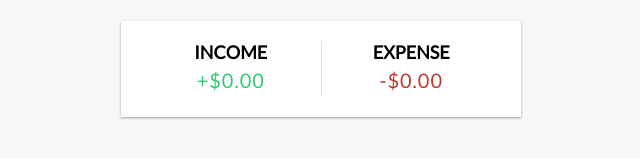
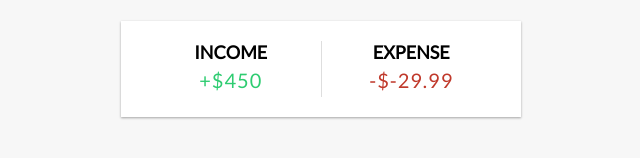
Before and after one commit to KenanRamazanov/ExpenseTracker-Vue.js, a Vue app: page / in a window 1280 px wide. Shown: the part 150-308 px from the top of the page, without its empty margins (319-959 px from the left). Built offline with nearby package versions, Linux system fonts and the light colour scheme.

Commit message:
Creating functional income and expense

```diff
--- a/src/App.vue
+++ b/src/App.vue
@@ -2,7 +2,7 @@
   <Header/>
   <div class="container">
   <Balance :total="total"/>
-  <IncomeExpense/>
+  <IncomeExpense :income="+income" :expenses="+expenses"/>
   <TransactionList :transactions="transactions"/>
   <AddTransaction/>
   </div>
@@ -27,6 +27,19 @@
   return transactions.value.reduce((acc, transaction) => {
     return acc + transaction.amount;
   },0);
-})
+});
 
+const income = computed(() => {
+  return transactions.value
+  .filter((transaction) => transaction.amount > 0)
+    .reduce((acc, transaction) => acc + transaction.amount, 0)
+    .toFixed(2);
+});
+
+const expenses = computed(() => {
+  return transactions.value
+    .filter((transaction) => transaction.amount < 0)
+    .reduce((acc, transaction) => acc + transaction.amount, 0)
+    .toFixed(2);
+  });
 </script>
--- a/src/components/IncomeExpenses.vue
+++ b/src/components/IncomeExpenses.vue
@@ -2,12 +2,27 @@
 <div class="inc-exp-container">
    <div>
     <h4>Income</h4>
-    <p id="money-plus" class="money plus">+$0.00</p>
+    <p id="money-plus" class="money plus">+${{income}}</p>
    </div>
    <div>
     <h4>Expense</h4>
-    <p id="money-minus" class="money minus">-$0.00</p>
+    <p id="money-minus" class="money minus">-${{expenses}}</p>
    </div>
 </div>
 
 </template>
+
+<script setup>
+import { defineProps } from 'vue';
+
+const props = defineProps({
+  income: {
+    type: Number,
+    required: true,
+  },
+  expenses: {
+    type: Number,
+    required: true,
+  },
+});
+</script>
```
